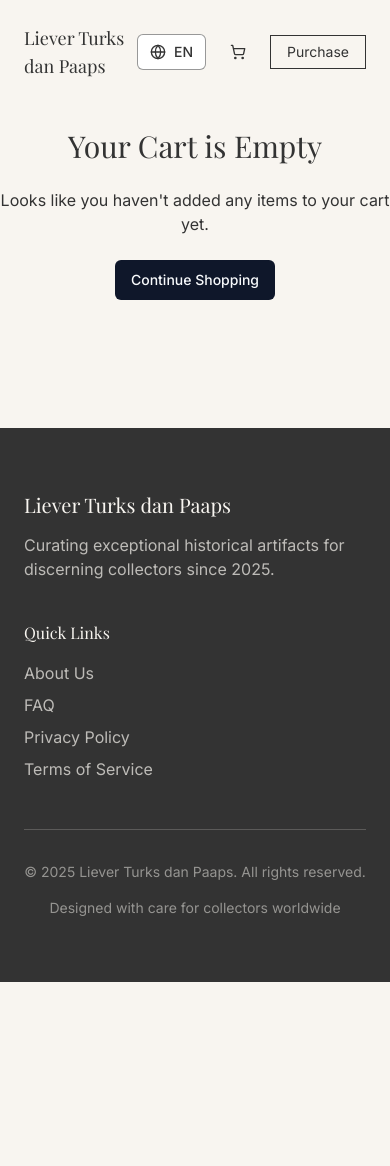
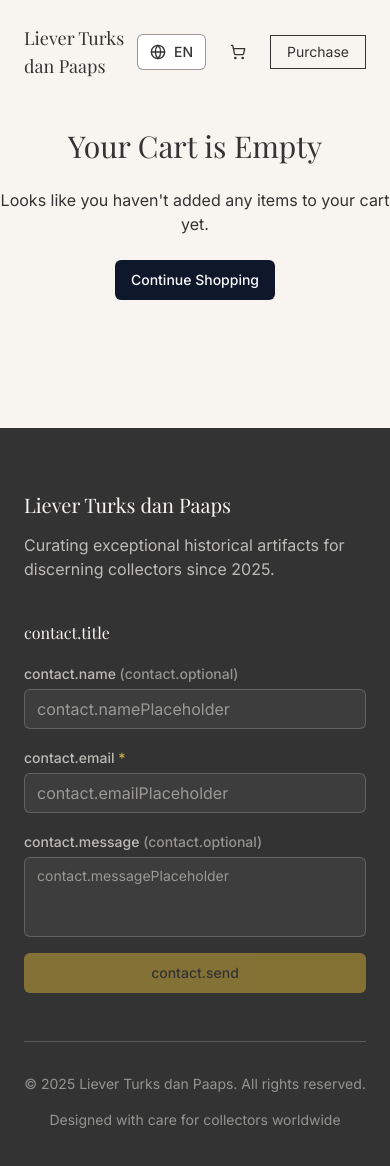
Before and after one commit to Alt13240239/lieverturksdanpaaps, a React (Vite) app: page /checkout in a window 390 px wide. Shown: the top 1166 px of the page. Before the commit the page ends 982 px from the top, so only its background shows below. Built offline with nearby package versions, Linux system fonts and the light colour scheme; a web font is replaced by a local one.

Commit message:
Refactor: Replace footer quick links with contact form
Replaced the "Quick Links" section in the footer with a contact form, including email (required), name (optional), and message (optional) fields. The form uses modern styling and is mobile-friendly. A thank-you message appears after submission.

```diff
--- /dev/null
+++ b/src/components/ContactForm.tsx
@@ -0,0 +1,118 @@
+
+import React, { useState } from 'react';
+import { Button } from '@/components/ui/button';
+import { Input } from '@/components/ui/input';
+import { Textarea } from '@/components/ui/textarea';
+import { Label } from '@/components/ui/label';
+import { useLanguage } from '@/contexts/LanguageContext';
+
+const ContactForm = () => {
+  const { t } = useLanguage();
+  const [formData, setFormData] = useState({
+    name: '',
+    email: '',
+    message: ''
+  });
+  const [isSubmitted, setIsSubmitted] = useState(false);
+  const [isSubmitting, setIsSubmitting] = useState(false);
+
+  const handleSubmit = async (e: React.FormEvent) => {
+    e.preventDefault();
+    setIsSubmitting(true);
+
+    // Simulate form submission
+    await new Promise(resolve => setTimeout(resolve, 1000));
+
+    setIsSubmitted(true);
+    setIsSubmitting(false);
+    setFormData({ name: '', email: '', message: '' });
+
+    // Hide thank you message after 5 seconds
+    setTimeout(() => setIsSubmitted(false), 5000);
+  };
+
+  const handleChange = (e: React.ChangeEvent<HTMLInputElement | HTMLTextAreaElement>) => {
+    setFormData({
+      ...formData,
+      [e.target.name]: e.target.value
+    });
+  };
+
+  if (isSubmitted) {
+    return (
+      <div className="text-center py-4">
+        <div className="bg-gold/10 border border-gold/20 rounded-md p-4 mb-4">
+          <p className="text-gold font-medium">
+            {t('contact.thankYou') || 'Thank you for your message!'}
+          </p>
+          <p className="text-cream/70 text-sm mt-1">
+            {t('contact.response') || "We'll get back to you soon."}
+          </p>
+        </div>
+      </div>
+    );
+  }
+
+  return (
+    <div>
+      <h4 className="font-medium mb-4">{t('contact.title') || 'Get in Touch'}</h4>
+      <form onSubmit={handleSubmit} className="space-y-4">
+        <div>
+          <Label htmlFor="name" className="text-cream/70 text-sm">
+            {t('contact.name') || 'Name'} <span className="text-cream/50">({t('contact.optional') || 'optional'})</span>
+          </Label>
+          <Input
+            id="name"
+            name="name"
+            type="text"
+            value={formData.name}
+            onChange={handleChange}
+            className="mt-1 bg-cream/5 border-cream/20 text-cream placeholder:text-cream/50 focus:border-gold focus:ring-gold/20"
+            placeholder={t('contact.namePlaceholder') || 'Your name'}
+          />
+        </div>
+
+        <div>
+          <Label htmlFor="email" className="text-cream/70 text-sm">
+            {t('contact.email') || 'Email'} <span className="text-gold">*</span>
+          </Label>
+          <Input
+            id="email"
+            name="email"
+            type="email"
+            required
+            value={formData.email}
+            onChange={handleChange}
+            className="mt-1 bg-cream/5 border-cream/20 text-cream placeholder:text-cream/50 focus:border-gold focus:ring-gold/20"
+            placeholder={t('contact.emailPlaceholder') || 'your@email.com'}
+          />
+        </div>
+
+        <div>
+          <Label htmlFor="message" className="text-cream/70 text-sm">
+            {t('contact.message') || 'Message'} <span className="text-cream/50">({t('contact.optional') || 'optional'})</span>
+          </Label>
+          <Textarea
+            id="message"
+            name="message"
+            value={formData.message}
+            onChange={handleChange}
+            rows={3}
+            className="mt-1 bg-cream/5 border-cream/20 text-cream placeholder:text-cream/50 focus:border-gold focus:ring-gold/20 resize-none"
+            placeholder={t('contact.messagePlaceholder') || 'Tell us about your interest in the penning...'}
+          />
+        </div>
+
+        <Button
+          type="submit"
+          disabled={isSubmitting || !formData.email}
+          className="w-full bg-gold hover:bg-gold/90 text-charcoal font-medium py-2 px-4 rounded-md transition-colors"
+        >
+          {isSubmitting ? (t('contact.sending') || 'Sending...') : (t('contact.send') || 'Send Message')}
+        </Button>
+      </form>
+    </div>
+  );
+};
+
+export default ContactForm;
--- a/src/components/Footer.tsx
+++ b/src/components/Footer.tsx
@@ -1,7 +1,7 @@
 
 import React from 'react';
-import { Instagram, Facebook, Mail, Twitter } from 'lucide-react';
 import { useLanguage } from '@/contexts/LanguageContext';
+import ContactForm from '@/components/ContactForm';
 
 const Footer = () => {
   const { t } = useLanguage();
@@ -18,13 +18,7 @@ const Footer = () => {
           </div>
 
           <div>
-            <h4 className="font-medium mb-4">{t('footer.links')}</h4>
-            <ul className="space-y-2 text-cream/70">
-              <li><a href="#" className="hover:text-gold transition-colors">{t('footer.about')}</a></li>
-              <li><a href="#" className="hover:text-gold transition-colors">{t('footer.faq')}</a></li>
-              <li><a href="#" className="hover:text-gold transition-colors">{t('footer.privacy')}</a></li>
-              <li><a href="#" className="hover:text-gold transition-colors">{t('footer.terms')}</a></li>
-            </ul>
+            <ContactForm />
           </div>
         </div>
 
```
